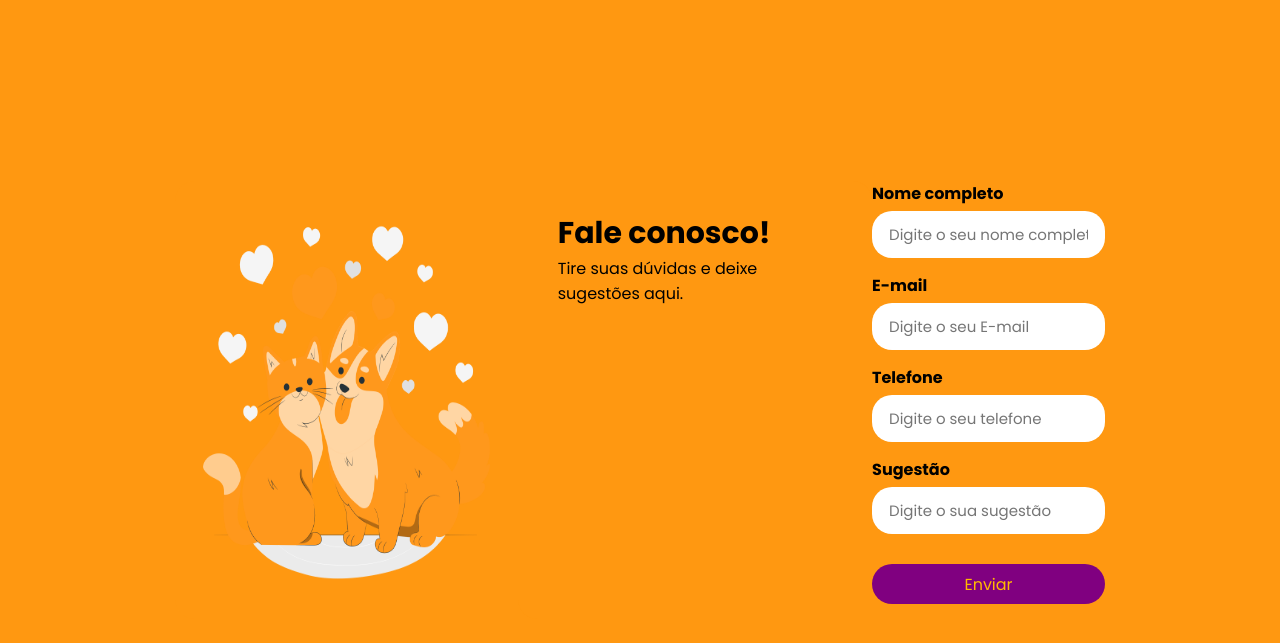
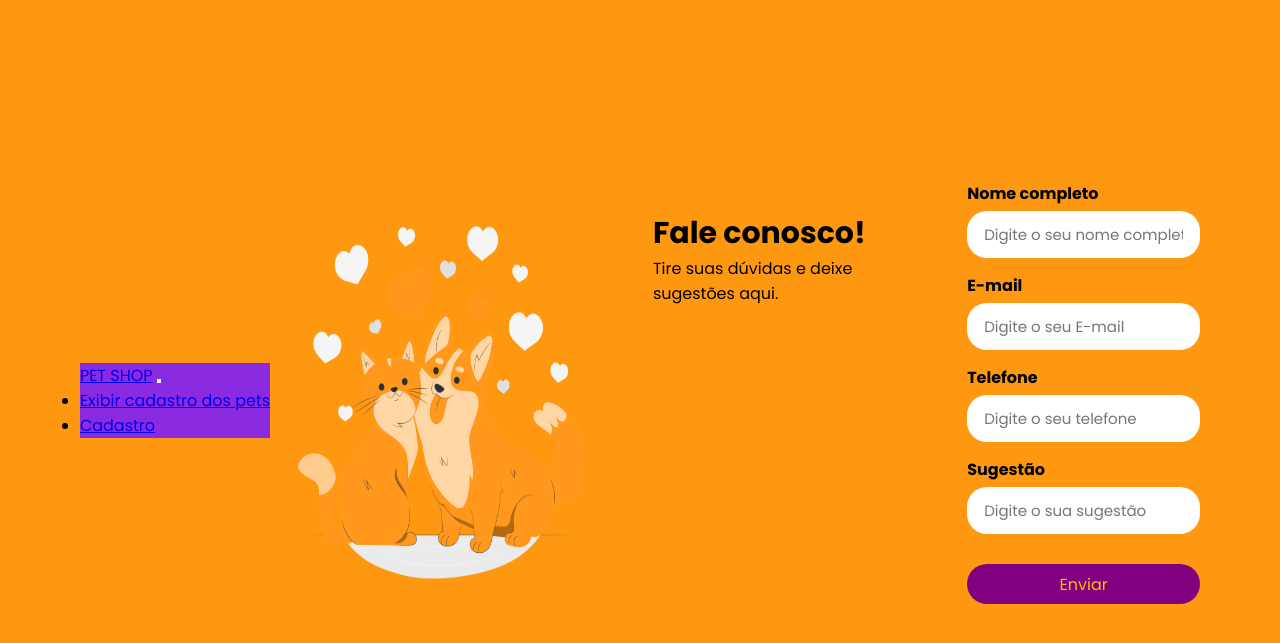
Before and after one commit to Paulodferreira1/PetShop, a Flask app: page /suguestao in a window 1280 px wide. Shown: the top 643 px of the page. Run offline with Flask 3, Linux system fonts and the light colour scheme.

Commit message:
ultimo teste

```diff
--- a/flaskr/templates/formulario.html
+++ b/flaskr/templates/formulario.html
@@ -7,6 +7,24 @@
     <link rel="stylesheet" href="{{url_for('static',filename='formulario.css')}}"> <!--Lincar com o CSS-->
 </head>
 <body>
+    <nav class="navbar navbar-expand-lg navbar-light" style="background-color: blueviolet; z-index: 999;">
+        <div class="container-fluid">
+            <a class="navbar-brand" href="{{url_for('index')}}">PET SHOP</a>
+            <button class="navbar-toggler" type="button" data-bs-toggle="collapse" data-bs-target="#navbarSupportedContent" aria-controls="navbarSupportedContent" aria-expanded="false" aria-label="Toggle navigation">
+                <span class="navbar-toggler-icon"></span>
+            </button>
+            <div class="collapse navbar-collapse" id="navbarSupportedContent">
+                <ul class="navbar-nav me-auto mb-2 mb-lg-0">
+                    <li class="nav-item">
+                        <a class="nav-link active" aria-current="page" href="{{url_for('exibir')}}">Exibir cadastro dos pets</a>
+                    </li>
+                    <li class="nav-item">
+                        <a class="nav-link active" href="{{ url_for('cadastro') }}">Cadastro</a>
+                    </li>
+                </ul>
+            </div>
+        </div>
+    </nav>
     <div class="box">
         <div class="img-box">
             <img src="{{url_for('static',filename='img/CAHORRO_GATO.png')}}"> <!--Inserção do CSS-->
--- a/flaskr/templates/index.html
+++ b/flaskr/templates/index.html
@@ -28,7 +28,7 @@
                 <a class="nav-link" href="{{url_for('historiaemissao')}}">Integrantes e historia e missão</a>
               </li>
               <li class="nav-item">
-                <a class="nav-link" href="{{url_for('sugestao')}}">Integrantes e historia e missão</a>
+                <a class="nav-link" href="{{url_for('sugestao')}}">sugestões</a>
               </li>
 
             </ul>
```
